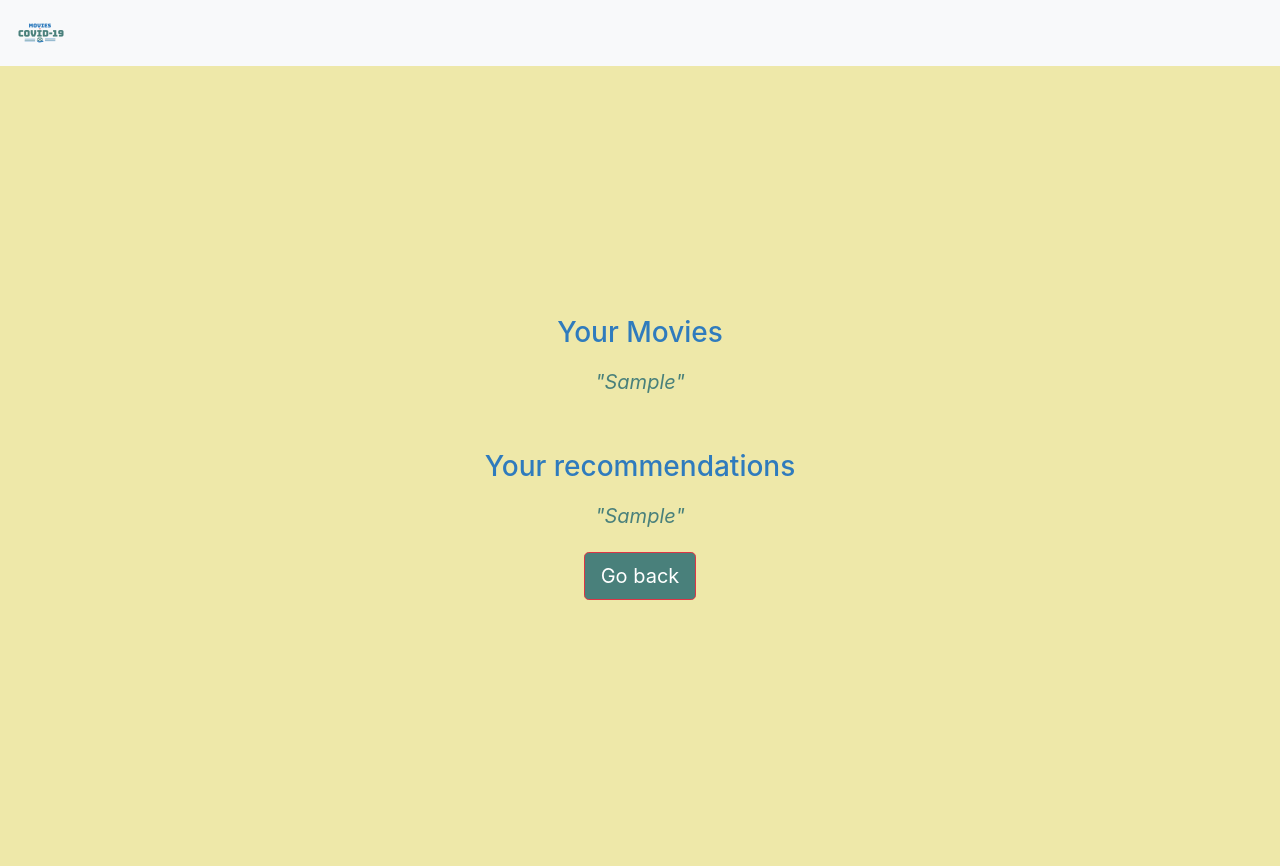
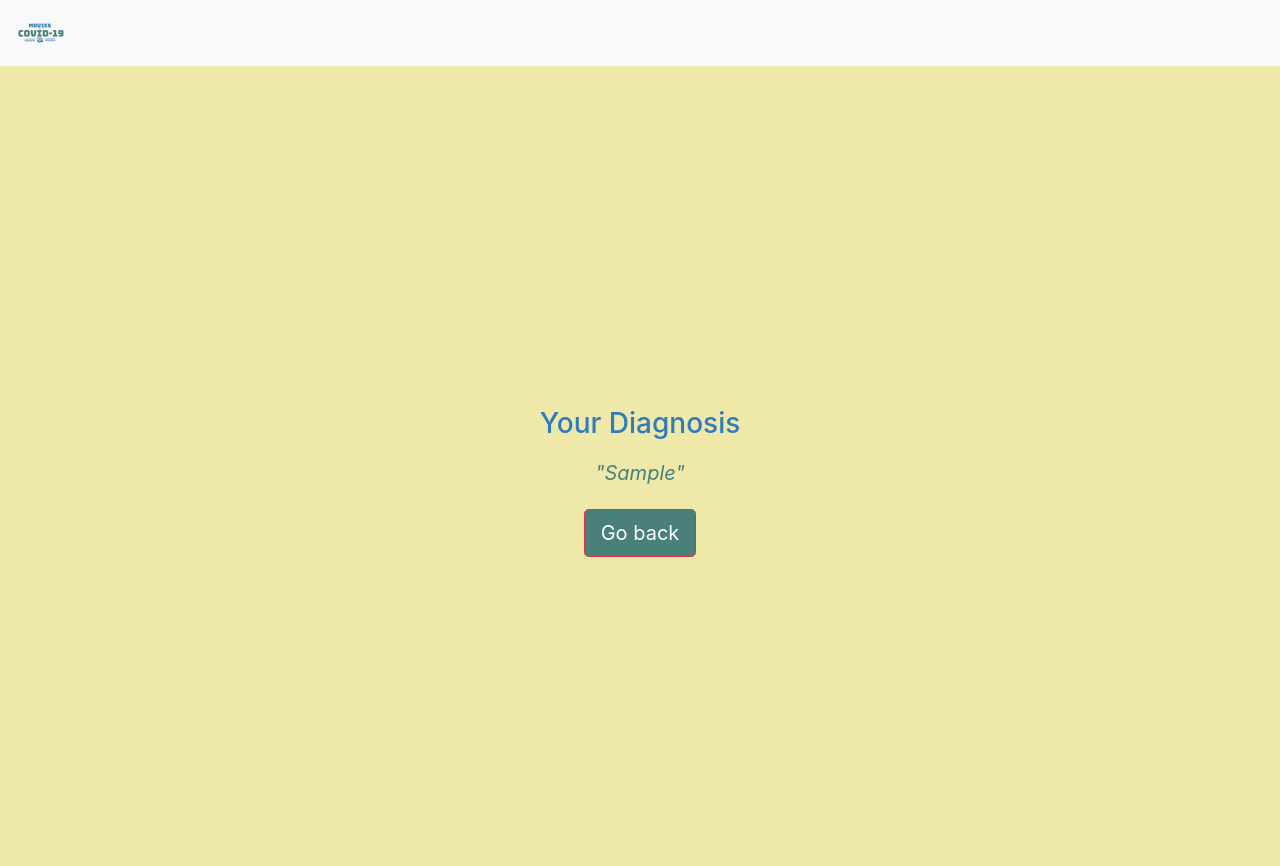
Before and after one commit to Ayazdi/COVID-19-Diagnosis, a Flask app: template templates/recommender.html in a window 1280 px wide. Run offline with Flask 2, Linux system fonts and the light colour scheme; the template is opened without the code that fills it: most values are stand-ins (such as "Sample title", 1, 10 or a date in 2020); parts of the project's set-up code (start-up, migrations or seed data) failed here and were passed over; some libraries are stand-ins or nearby versions.

Commit message:
fix image read

```diff
--- a/application.py
+++ b/application.py
@@ -2,12 +2,9 @@
 
 import os
 from flask import Flask, render_template, request, redirect, url_for, flash, send_from_directory
-from sqlalchemy import create_engine
 from werkzeug.utils import secure_filename
-# from config import POSTGRES
-#
-#
-# PG = create_engine(POSTGRES)
+from ct_scan_analyser import load_model, ct_scan_diagnosis
+
 
 UPLOAD_FOLDER = './uploads'
 ALLOWED_EXTENSIONS = {'png', 'jpg', 'jpeg'}
@@ -15,6 +12,8 @@ ALLOWED_EXTENSIONS = {'png', 'jpg', 'jpeg'}
 app = Flask(__name__)
 
 app.config['UPLOAD_FOLDER'] = UPLOAD_FOLDER
+
+model = load_model('model_2')
 
 
 def allowed_file(filename):
@@ -40,9 +39,10 @@ def upload_file():
         if file and allowed_file(file.filename):
             filename = secure_filename(file.filename)
             file.save(os.path.join(app.config['UPLOAD_FOLDER'], filename))
+            prediction = ct_scan_diagnosis(file)
 
-            return redirect(url_for('uploaded_file',
-                                    filename=filename))
+            return render_template('recommender.html',
+                                   result_html=prediction)
     return render_template('index.html')
 
 
--- a/templates/recommender.html
+++ b/templates/recommender.html
@@ -14,20 +14,12 @@
         {% endif %}
         {% endwith %} -->
 
-        <h3 class="merp">Your Movies</h3>
-        <div id="movie-results">
-        {% for m, r in user_input.items() %}
-        <h5 class="recommendations">"{{m}}"</h5>
-        {% endfor %}
-        </div>
-        <br>
-        <br>
-        <h3 class="merp">Your recommendations</h3>
-        <div id="movie-results">
-        {% for i in result_html %}
-        <h5 class="recommendations">"{{ i }}"</h5>
-        {% endfor %}
-        </div>
+  <br>
+  <br>
+  <h3 class="merp">Your Diagnosis</h3>
+  <div id="movie-results">
+    <h5 class="recommendations">"{{ result_html }}"</h5>
+  </div>
 
 
 
```
Also changed, not shown: ct_scan_analyser.py (+12 -4 lines), uploads/2.jpeg (deleted), uploads/20141016_173743.jpg (deleted), uploads/Au25.jpg (deleted).
